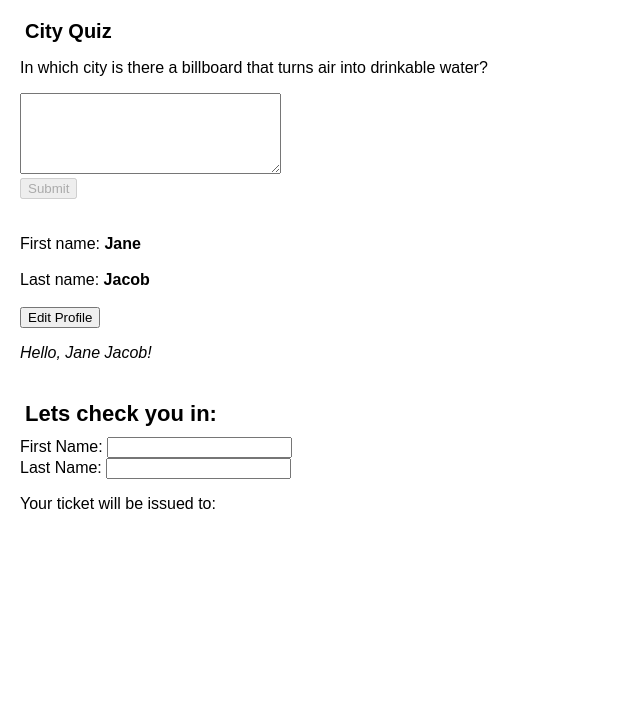
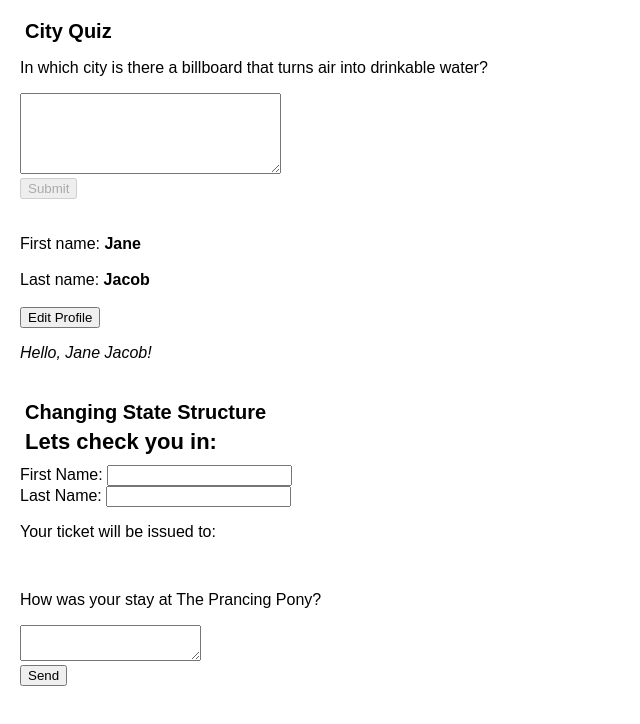
Before and after one commit to mustanjid/ReactLearning, a React (Create React App) app in the folder learnreactagain/: page / in a window 1280 px wide. Shown: the top 724 px of the page, without its empty margins (0-640 px from the left). Built offline with nearby package versions, Linux system fonts and the light colour scheme.

Commit message:
added new learning parts of changing state structure lesson topic

```diff
--- a/learnreactagain/package.json
+++ b/learnreactagain/package.json
@@ -8,7 +8,7 @@
     "@testing-library/user-event": "^13.5.0",
     "react": "^18.2.0",
     "react-dom": "^18.2.0",
-    "react-scripts": "5.0.1",
+    "react-scripts": "^5.0.1",
     "web-vitals": "^2.1.4"
   },
   "scripts": {
--- a/learnreactagain/src/App.js
+++ b/learnreactagain/src/App.js
@@ -6,6 +6,7 @@ import SliceArray from "./components/SliceArray"
 import Form from './components/ReactingToInputWithState/ReactingToInputWithState'
 import AForm from './components/ReactingToInputWithState/AForm'
 import StateStructure from './components/StateStructure/statestructure'
+import FeebBackForm from './components/StateStructure/FeedBackForm'
 
 function App() {
   return (
@@ -24,7 +25,10 @@ function App() {
       <br />
       <AForm />
       <br />
+      <h2>Changing State Structure</h2>
       <StateStructure />
+      <br />
+      <FeebBackForm  />
     </>
   );
 }
--- /dev/null
+++ b/learnreactagain/src/components/StateStructure/FeedBackForm.js
@@ -0,0 +1,44 @@
+import { useState } from "react";
+import Form from "./statestructure";
+
+export default function FeedBackForm()
+{
+    const [text, setText] = useState('')
+    const [status, setStatus] = useState('typing')
+
+    async function handleSubmit(e)
+    {
+        e.preventDefault();
+        setStatus('sending')
+        await sendMessage(text);
+        setStatus('sent')
+    }
+
+    const isSending = status === 'sending'
+    const isSent = status === 'sent'
+
+    if(isSent)
+    {
+        return <h1>Thanks for Feedback!</h1>
+    }
+
+    return(
+        <>
+        <form onSubmit={handleSubmit}>
+            <p>How was your stay at The Prancing Pony?</p>
+            <textarea disabled={isSending} value={text} onChange={ e => setText(e.target.value)} />
+            <br />
+            <button disabled={isSending} type="submit">
+                Send
+            </button>
+            {isSending && <p>Sending...</p>}
+        </form>
+
+        </>
+    )
+    function sendMessage(text){
+        return new Promise( resolve => {
+            setTimeout(resolve, 2000)
+        })
+    }
+}
```
Also changed, not shown: learnreactagain/src/components/ReactingToInputWithState/AForm.js (indentation only), 1 other file (tests, documents, lock files or other folders).
